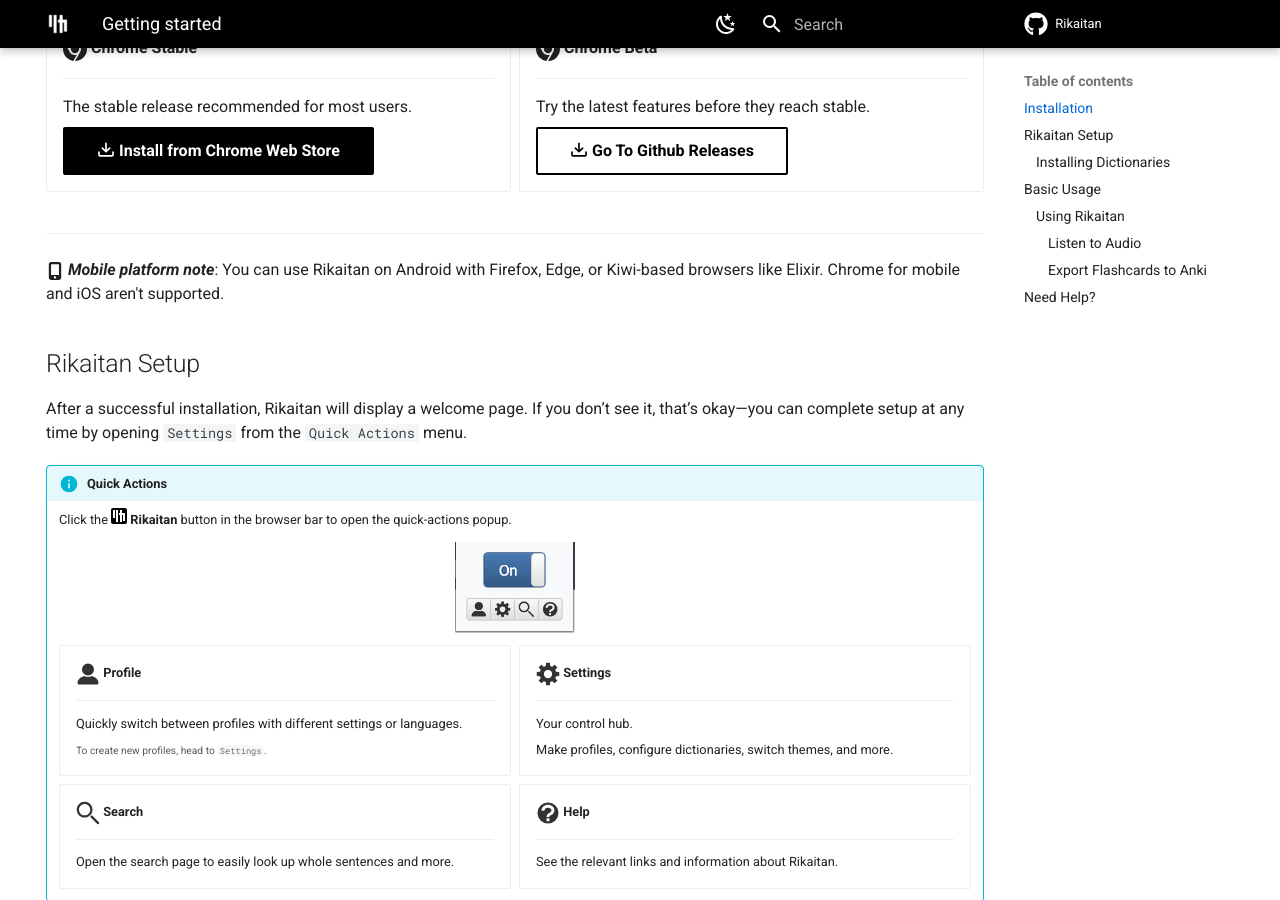
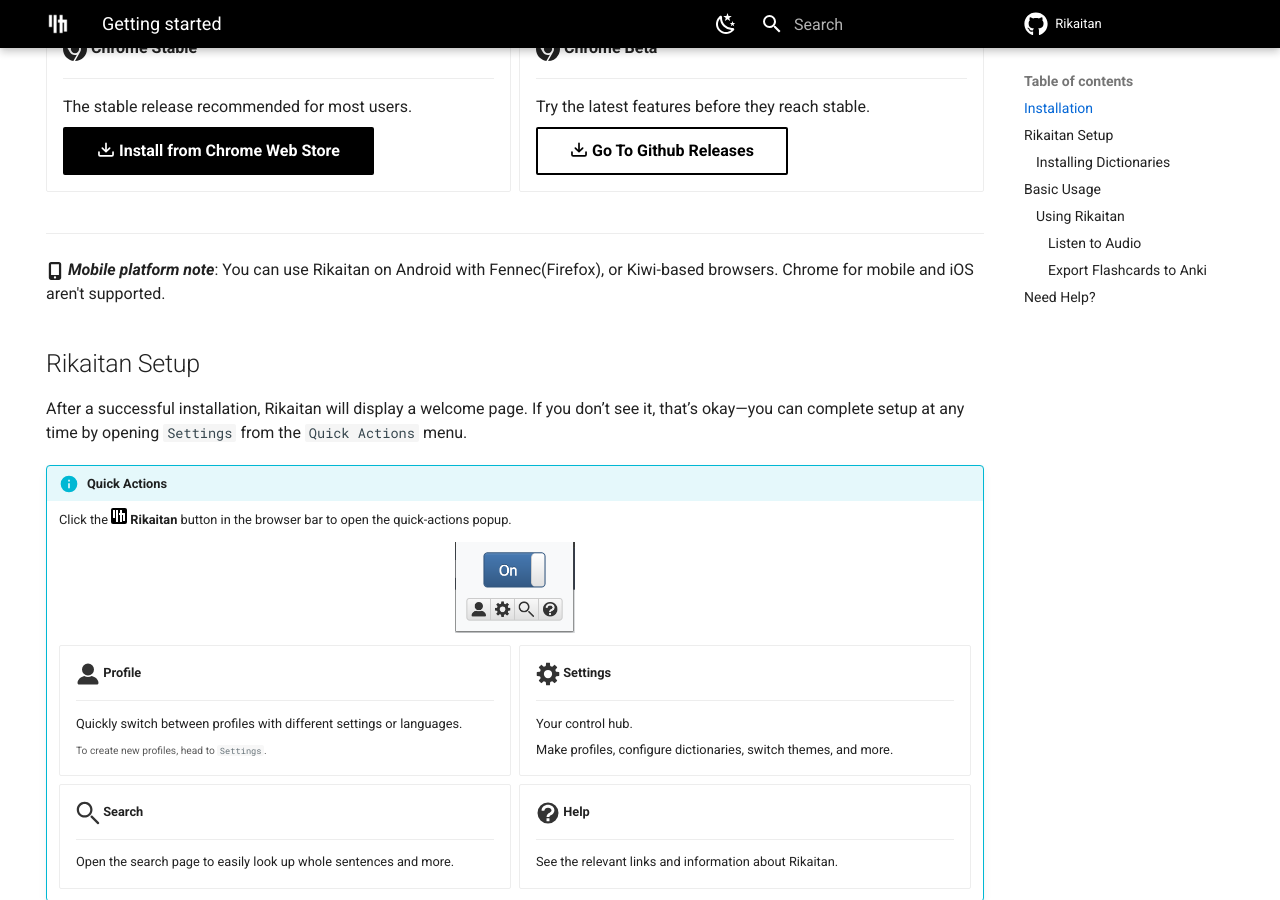
Before and after one commit to rikaitan/rikaitan.github.io, an MkDocs documentation site: the page built from docs/getting-started.md, in a window 1280 px wide and 900 px high, scrolled down 730 px. Built offline with MkDocs 1.6.1 and Material for MkDocs 9.7.7, drawn with Linux system fonts in a browser that asks for light colours; comment, search, counter and statistics services are not loaded.

Commit message:
edit mobile note

```diff
--- a/docs/getting-started.md
+++ b/docs/getting-started.md
@@ -115,7 +115,7 @@ as your everyday web browser.
 
 ---
 
-:fontawesome-solid-mobile-screen-button:{ .md .middle } ___Mobile platform note___: You can use Rikaitan on Android with Firefox, Edge, or Kiwi-based browsers like Elixir. Chrome for mobile and iOS aren't supported.
+:fontawesome-solid-mobile-screen-button:{ .md .middle } ___Mobile platform note___: You can use Rikaitan on Android with Fennec(Firefox), or Kiwi-based browsers. Chrome for mobile and iOS aren't supported.
 
 ## Rikaitan Setup
 
```
